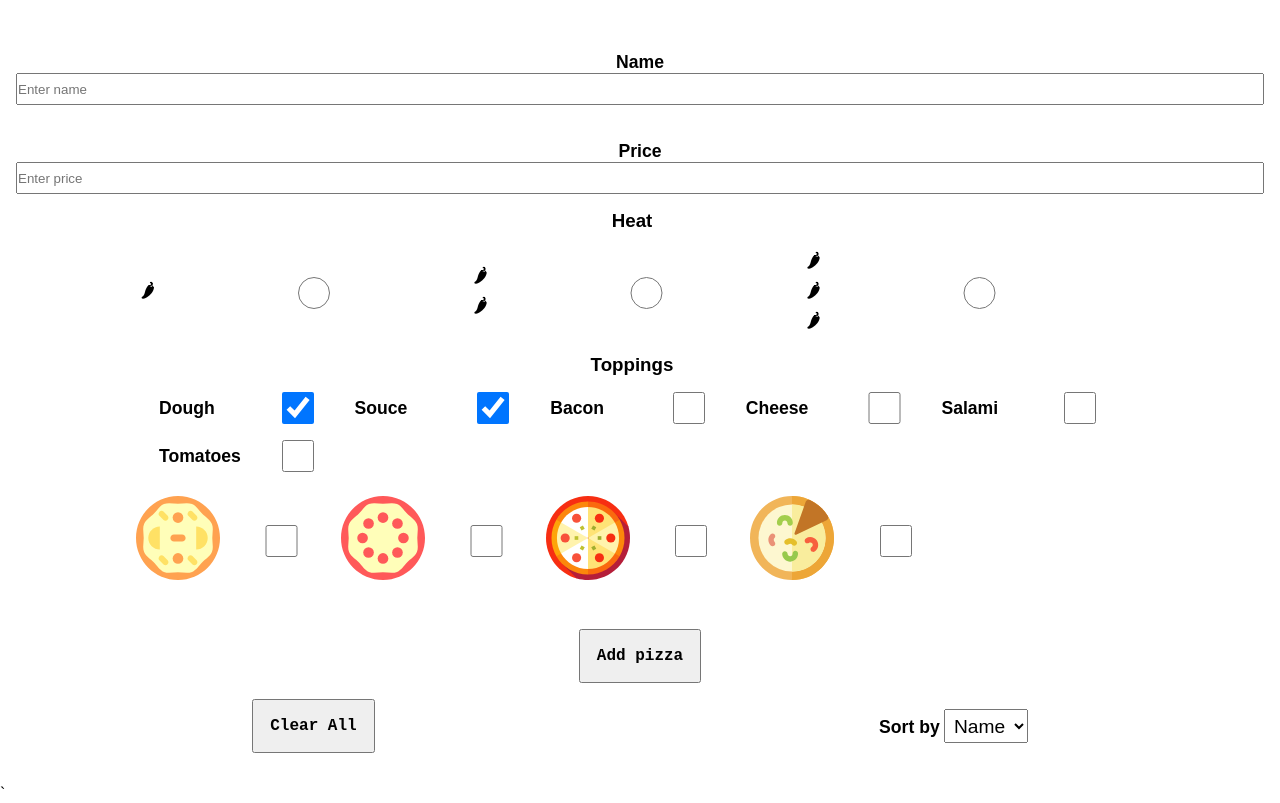
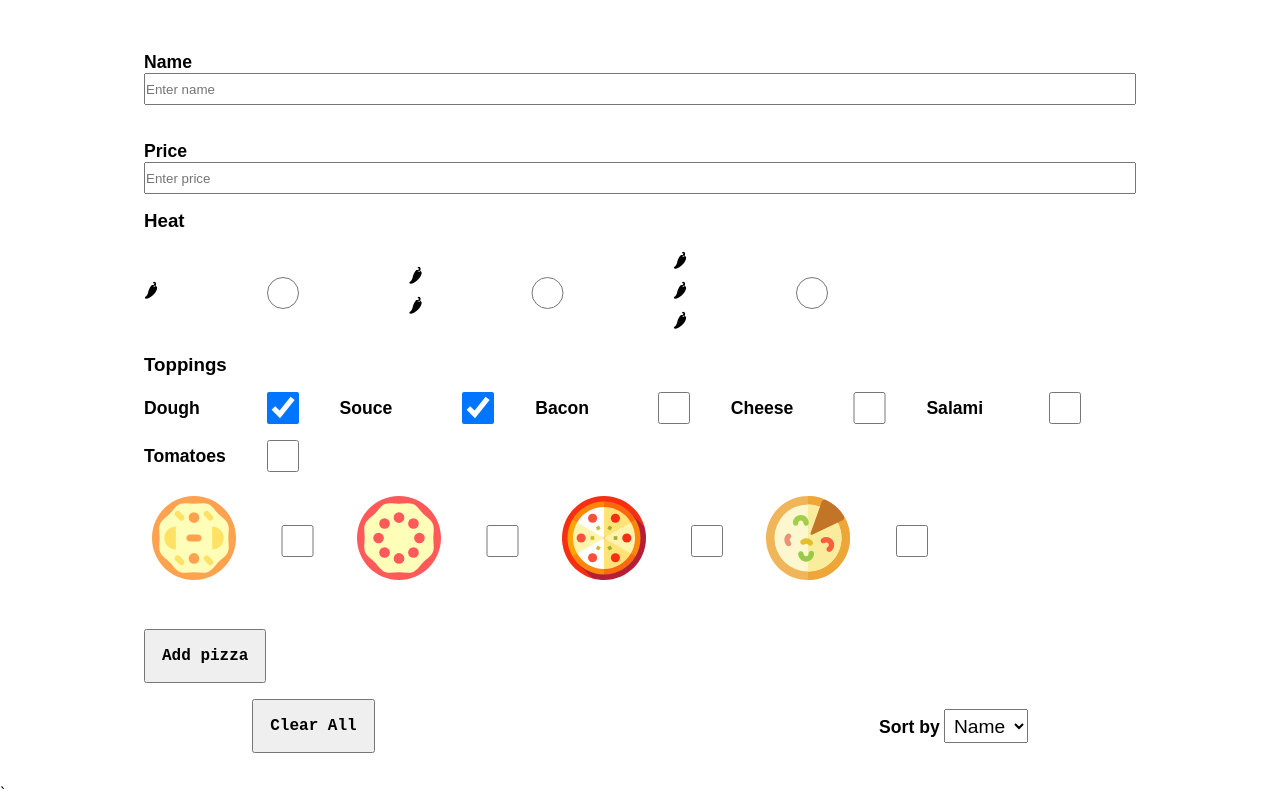
Before and after one commit to lipskij/visma-front-end-task, a plain HTML site: page index.html in a window 1280 px wide. Drawn offline with Linux system fonts and the light colour scheme.

Commit message:
fix: align form items left

```diff
--- a/style.css
+++ b/style.css
@@ -17,9 +17,10 @@ form {
   display: flex;
   flex-direction: column;
   justify-content: center;
-  align-items: center;
+  align-items: flex-start;
   padding: 1rem;
   margin: 0 auto;
+  width: 80%;
 }
 
 .form input {
```
